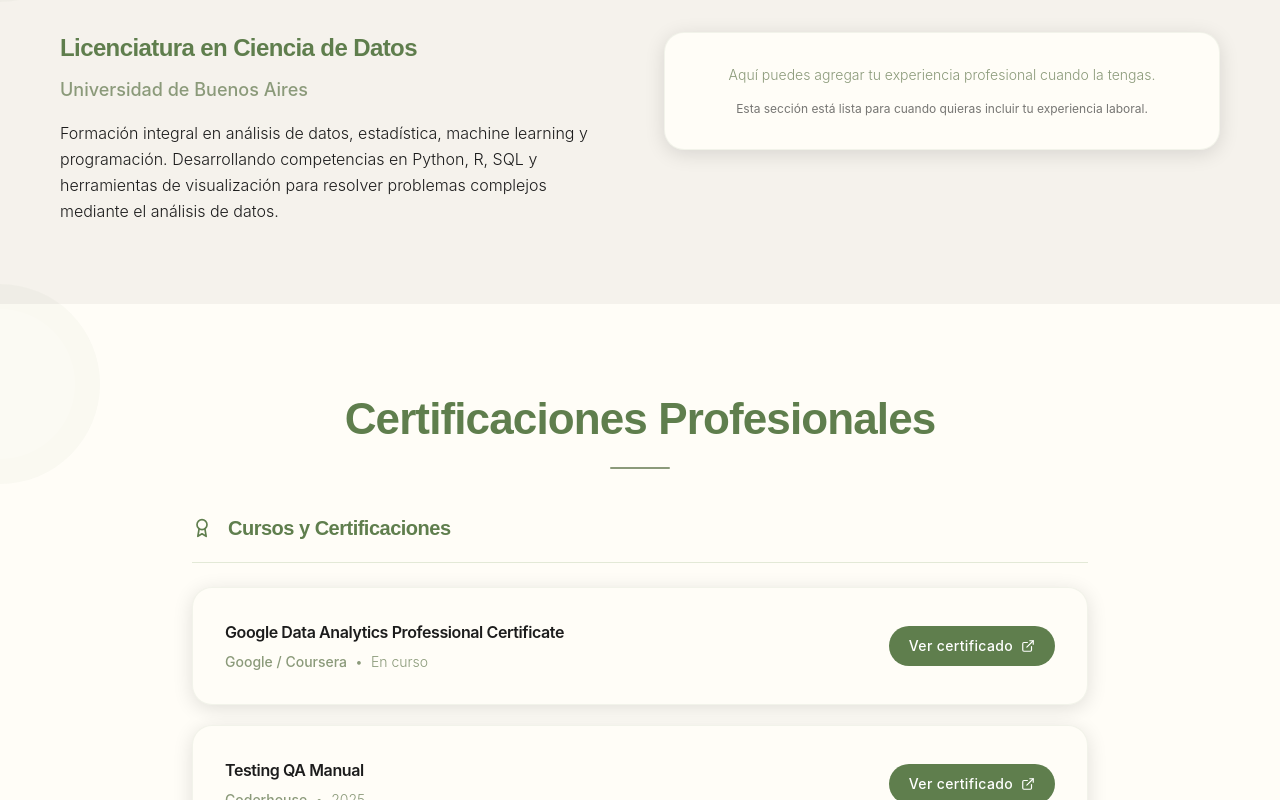
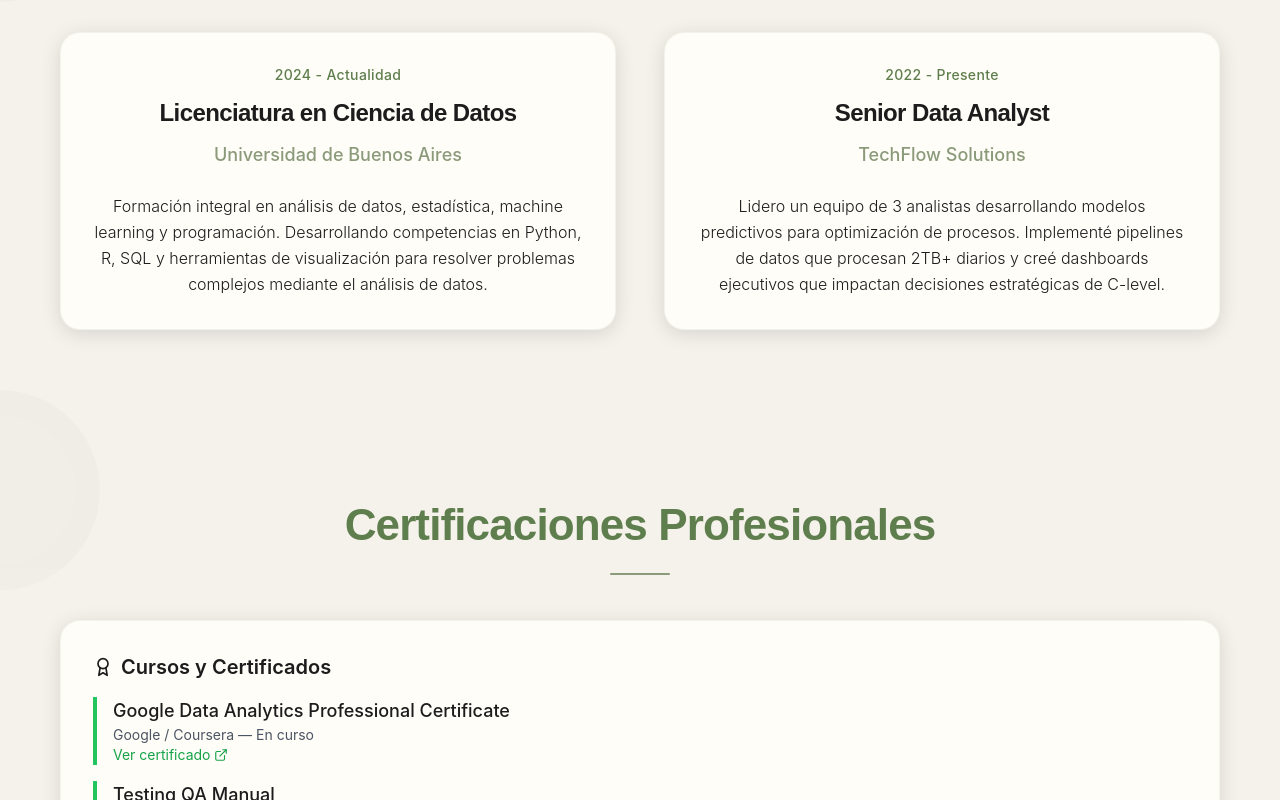
Before and after one commit to CodeByAgus/Portfolio-data, a React (Vite) app: page / in a window 1280 px wide. Shown: the part 2940-3740 px from the top of the page. Built offline with nearby package versions, Linux system fonts and the light colour scheme.

Commit message:
Updated App.tsx

```diff
--- a/src/App.tsx
+++ b/src/App.tsx
@@ -3,7 +3,8 @@ import Navbar from './components/Navbar';
 import Hero from './components/Hero';
 import Skills from './components/Skills';
 import Projects from './components/Projects';
-import Education from './components/Education';
+import Experience from './components/Experience';
+import Education, { UniversityEducation } from './components/Education';
 import Contact from './components/Contact';
 import Footer from './components/Footer';
 
@@ -36,6 +37,27 @@ function App() {
       <Hero />
       <Skills />
       <Projects />
+
+      {/* Combined Experience and University Education Section */}
+      <section id="experience-education" className="section relative" style={{ background: 'var(--soft-lavender)' }}>
+        <div className="geometric-bg"></div>
+        <div className="container">
+          <div className="grid grid-cols-1 md:grid-cols-2 gap-12">
+            {/* Left Column - University Education */}
+            <div>
+              <h2 className="section-title text-left mb-8">Educación Universitaria</h2>
+              <UniversityEducation />
+            </div>
+
+            {/* Right Column - Experience */}
+            <div>
+              <h2 className="section-title text-left mb-8">Experiencia Profesional</h2>
+              <Experience />
+            </div>
+          </div>
+        </div>
+      </section>
+
       <Education />
       <Contact />
       <Footer />
--- a/src/components/Education.tsx
+++ b/src/components/Education.tsx
@@ -1,173 +1,98 @@
 import React from 'react';
 import { ExternalLink, Award } from 'lucide-react';
 
-const UniversityEducation: React.FC = () => {
+// 👉 Este componente se usará en la sección combinada de experiencia y educación
+export const UniversityEducation: React.FC = () => {
   return (
-    <div>
-      <h3 className="section-title text-left mb-8">Educación Universitaria</h3>
+    <div className="card-minimal w-full">
+      <div className="text-center">
+        <div className="font-medium text-sm mb-3 tracking-wide" style={{ color: 'var(--primary-green)' }}>
+          2024 - Actualidad
+        </div>
 
-      <div className="space-y-6">
-        <div>
-          <h4 className="text-2xl mb-3 font-semibold tracking-tight"
+        <h3
+          className="text-2xl mb-3 font-semibold tracking-tight"
           style={{
-                color: 'var(--primary-green)',
-                fontFamily: "'Space Grotesk', sans-serif"
-              }}>
+            color: 'var(--charcoal-text)',
+            fontFamily: "'Space Grotesk', sans-serif",
+          }}
+        >
           Licenciatura en Ciencia de Datos
-          </h4>
+        </h3>
 
-          <div className="font-medium mb-4 text-lg"
-               style={{ color: 'var(--secondary-green)' }}>
+        <div className="font-medium mb-6 text-lg" style={{ color: 'var(--secondary-green)' }}>
           Universidad de Buenos Aires
         </div>
 
-          <p className="leading-relaxed text-base font-light"
-             style={{ color: 'var(--charcoal-text)' }}>
+        <p className="leading-relaxed text-base font-light" style={{ color: 'var(--charcoal-text)' }}>
           Formación integral en análisis de datos, estadística, machine learning y programación.
           Desarrollando competencias en Python, R, SQL y herramientas de visualización para
           resolver problemas complejos mediante el análisis de datos.
         </p>
       </div>
     </div>
-    </div>
   );
 };
 
-const ExperienceSection: React.FC = () => {
-  return (
-    <div>
-      <h3 className="section-title text-left mb-8">Experiencia</h3>
-
-      <div className="card-minimal">
-        <div className="text-center">
-          <p className="text-sm font-light mb-4"
-             style={{ color: 'var(--secondary-green)' }}>
-            Aquí puedes agregar tu experiencia profesional cuando la tengas.
-          </p>
-
-          <p className="text-xs opacity-60"
-             style={{ color: 'var(--charcoal-text)' }}>
-            Esta sección está lista para cuando quieras incluir tu experiencia laboral.
-          </p>
-        </div>
-      </div>
-    </div>
-  );
-};
-
+// 👉 Este componente se mantiene como sección separada para certificaciones
 const Education: React.FC = () => {
   const certifications = [
     {
       title: 'Google Data Analytics Professional Certificate',
       institution: 'Google / Coursera',
       year: 'En curso',
-      link: 'https://www.coursera.org/professional-certificates/google-data-analytics'
+      link: 'https://www.coursera.org/professional-certificates/google-data-analytics',
     },
     {
       title: 'Testing QA Manual',
       institution: 'Coderhouse',
-      year: '2025',
-      link: 'https://www.coderhouse.com'
+      year: '2023',
+      link: 'https://www.coderhouse.com/certificados/qa-manual',
     },
     {
       title: 'Programación Inicial con Python',
       institution: 'Talento Tech',
-      year: '2025',
-      link: 'https://www.talentotech.gob.ar'
+      year: '2023',
+      link: 'https://talentotech.ar/python-inicial',
     },
     {
       title: 'Excel de Básico a Experto',
       institution: 'Udemy',
-      year: '2025',
-      link: 'https://www.udemy.com'
-    }
+      year: '2022',
+      link: 'https://www.udemy.com/course/excel-basico-a-avanzado/',
+    },
   ];
 
   return (
-    <>
-      {/* Sección de Educación y Experiencia en dos columnas */}
-      <section id="education-experience" className="section relative"
-               style={{ background: 'var(--soft-lavender)' }}>
-        <div className="geometric-bg"></div>
+    <section id="education" className="section relative" style={{ background: 'var(--soft-lavender)' }}>
+      <div className="geometric-bg" />
       <div className="container">
-          <div className="grid grid-cols-1 md:grid-cols-2 gap-12">
-            {/* Columna izquierda - Educación Universitaria */}
-            <UniversityEducation />
-
-            {/* Columna derecha - Experiencia */}
-            <ExperienceSection />
+        <h2 className="section-title">Certificaciones Profesionales</h2>
+        <div className="card-minimal w-full">
+          <h3 className="text-xl font-semibold mb-4 flex items-center gap-2">
+            <Award size={20} /> Cursos y Certificados
+          </h3>
+          <ul className="space-y-4">
+            {certifications.map((cert, index) => (
+              <li key={index} className="border-l-4 pl-4 border-green-500">
+                <div className="text-lg font-medium">{cert.title}</div>
+                <div className="text-sm text-gray-600">
+                  {cert.institution} — {cert.year}
+                </div>
+                <a
+                  href={cert.link}
+                  target="_blank"
+                  rel="noopener noreferrer"
+                  className="text-green-600 hover:underline flex items-center gap-1 text-sm"
+                >
+                  Ver certificado <ExternalLink size={14} />
+                </a>
+              </li>
+            ))}
+          </ul>
         </div>
       </div>
     </section>
-
-      {/* Sección de Certificaciones */}
-      <section id="certifications" className="section relative">
-        <div className="geometric-bg"></div>
-        <div className="container">
-          <h2 className="section-title">Certificaciones Profesionales</h2>
-
-          <div className="max-w-4xl mx-auto">
-            {/* Category Header */}
-            <div className="flex items-center gap-4 pb-5 border-b mb-6"
-                 style={{ borderColor: 'var(--light-sage)' }}>
-              <div style={{ color: 'var(--primary-green)' }}>
-                <Award size={20} />
-              </div>
-              <h3 className="text-xl font-semibold tracking-tight"
-                  style={{
-                    color: 'var(--primary-green)',
-                    fontFamily: "'Space Grotesk', sans-serif"
-                  }}>
-                Cursos y Certificaciones
-              </h3>
-            </div>
-
-            {/* Items List */}
-            <div className="space-y-5">
-              {certifications.map((item, itemIndex) => (
-                <div key={itemIndex}
-                     className="card-minimal flex flex-col md:flex-row md:items-center justify-between gap-4">
-
-                  {/* Left side - Title and Institution */}
-                  <div className="flex-1">
-                    <h4 className="font-semibold text-base mb-2 tracking-tight"
-                        style={{ color: 'var(--charcoal-text)' }}>
-                      {item.title}
-                    </h4>
-                    <div className="flex flex-col sm:flex-row sm:items-center gap-2 text-sm font-light">
-                      <span style={{ color: 'var(--secondary-green)' }} className="font-medium">
-                        {item.institution}
-                      </span>
-                      <span className="hidden sm:inline" style={{ color: 'var(--secondary-green)' }}>
-                        •
-                      </span>
-                      <span style={{ color: 'var(--secondary-green)' }}>
-                        {item.year}
-                      </span>
-                    </div>
-                  </div>
-
-                  {/* Right side - Link */}
-                  <div className="flex-shrink-0">
-                    <a href={item.link}
-                       target="_blank"
-                       rel="noopener noreferrer"
-                       className="inline-flex items-center gap-2 px-5 py-2.5 rounded-full text-sm font-medium transition-all duration-300 hover:transform hover:-translate-y-1 hover:shadow-lg tracking-wide"
-                       style={{
-                         background: 'var(--primary-green)',
-                         color: 'white'
-                       }}>
-                      <span>Ver certificado</span>
-                      <ExternalLink size={14} />
-                    </a>
-                  </div>
-                </div>
-              ))}
-            </div>
-          </div>
-        </div>
-      </section>
-    </>
   );
 };
 
--- /dev/null
+++ b/src/components/Experience.tsx
@@ -0,0 +1,36 @@
+import React from 'react';
+
+const Experience: React.FC = () => {
+  return (
+    <div className="card-minimal w-full">
+      <div className="text-center">
+        <div className="font-medium text-sm mb-3 tracking-wide"
+             style={{ color: 'var(--primary-green)' }}>
+          2022 - Presente
+        </div>
+
+        <h3 className="text-2xl mb-3 font-semibold tracking-tight"
+            style={{
+              color: 'var(--charcoal-text)',
+              fontFamily: "'Space Grotesk', sans-serif"
+            }}>
+          Senior Data Analyst
+        </h3>
+
+        <div className="font-medium mb-6 text-lg"
+             style={{ color: 'var(--secondary-green)' }}>
+          TechFlow Solutions
+        </div>
+
+        <p className="leading-relaxed text-base font-light"
+           style={{ color: 'var(--charcoal-text)' }}>
+          Lidero un equipo de 3 analistas desarrollando modelos predictivos para optimización
+          de procesos. Implementé pipelines de datos que procesan 2TB+ diarios y creé
+          dashboards ejecutivos que impactan decisiones estratégicas de C-level.
+        </p>
+      </div>
+    </div>
+  );
+};
+
+export default Experience;
```
Lines whose indentation alone changed are shown as unchanged.
